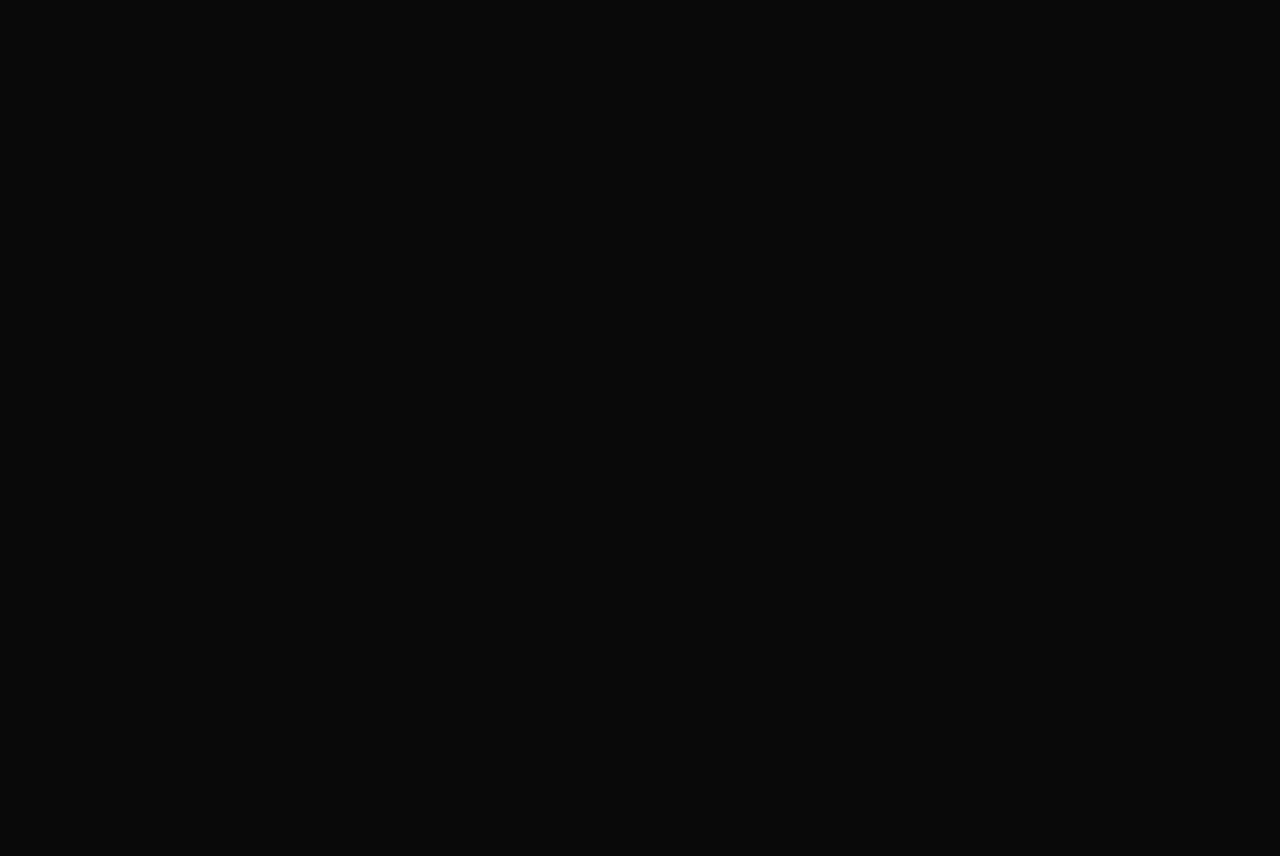
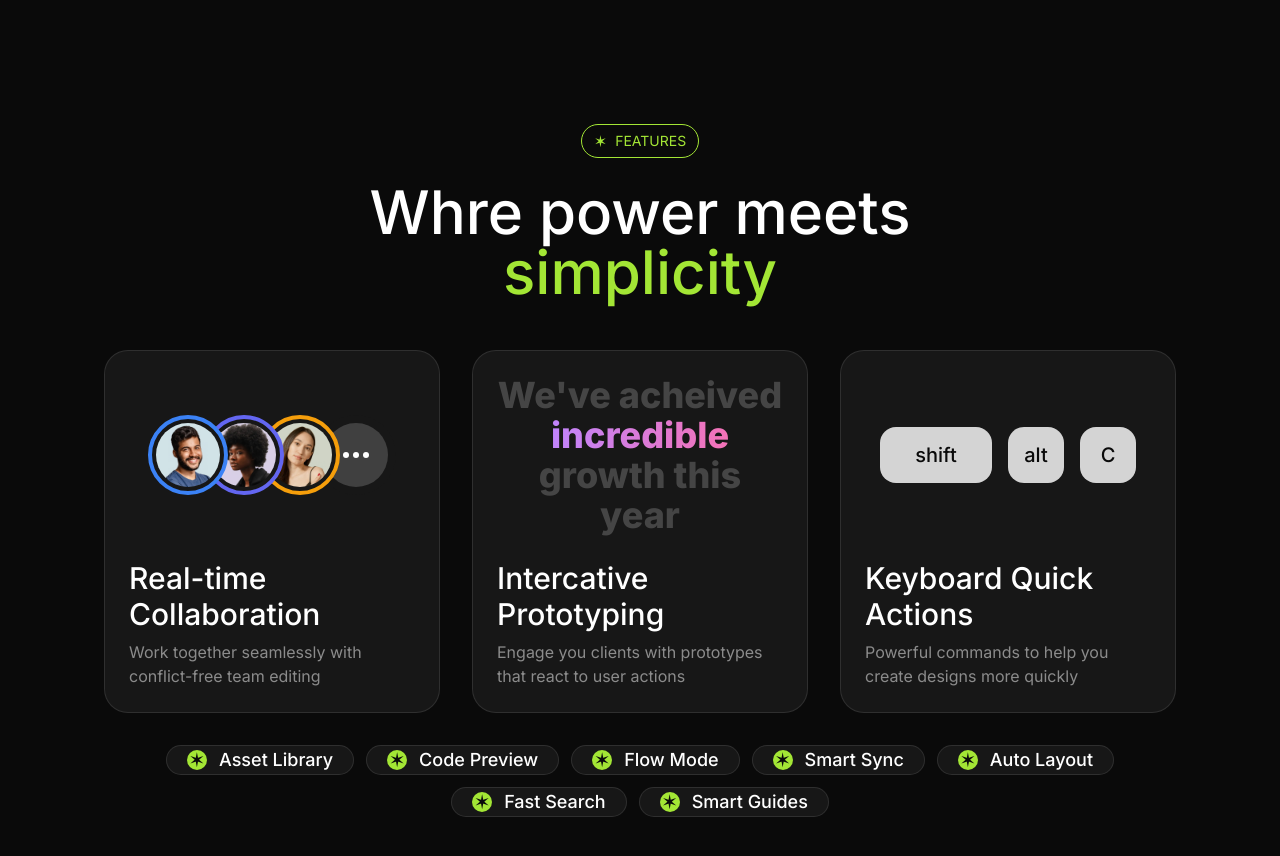
Before and after one commit to Chouaib-Djerdi/Layers-Landing-Page, a Next.js app: page / in a window 1280 px wide. Shown: the part 2000-2856 px from the top of the page. Before the commit the page ends 2028 px from the top, so only its background shows below. Built offline with nearby package versions, Linux system fonts and the light colour scheme.

Commit message:
Features Section

```diff
--- a/src/app/page.tsx
+++ b/src/app/page.tsx
@@ -1,3 +1,4 @@
+import Features from "@/sections/Features";
 import Hero from "@/sections/Hero";
 import Introduction from "@/sections/Introduction";
 import LogoTicker from "@/sections/LogoTicker";
@@ -10,6 +11,7 @@
             <Hero />
             <LogoTicker />
             <Introduction />
+            <Features />
         </>
     );
 }
--- /dev/null
+++ b/src/components/Avatar.tsx
@@ -0,0 +1,19 @@
+import { HTMLAttributes } from "react";
+import { twMerge } from "tailwind-merge";
+
+const Avatar = (props: HTMLAttributes<HTMLDivElement>) => {
+    const { className, children, ...otherProps } = props;
+    return (
+        <div
+            className={twMerge(
+                "size-20 rounded-full overflow-hidden border-4 border-blue-500 p-1 bg-neutral-900",
+                className
+            )}
+            {...otherProps}
+        >
+            {children}
+        </div>
+    );
+};
+
+export default Avatar;
--- /dev/null
+++ b/src/components/FeatureCard.tsx
@@ -0,0 +1,27 @@
+import React from "react";
+import { twMerge } from "tailwind-merge";
+
+const FeatureCard = (props: {
+    title: string;
+    description: string;
+    children?: React.ReactNode;
+    className?: string;
+}) => {
+    const { title, description, children, className } = props;
+    return (
+        <div
+            className={twMerge(
+                "bg-neutral-900 border border-white/10 p-6 rounded-3xl",
+                className
+            )}
+        >
+            <div className="aspect-video">{children}</div>
+            <div>
+                <h3 className="text-3xl font-medium mt-6">{title}</h3>
+                <p className="text-white/50 mt-2">{description}</p>
+            </div>
+        </div>
+    );
+};
+
+export default FeatureCard;
--- /dev/null
+++ b/src/components/Key.tsx
@@ -0,0 +1,19 @@
+import { HTMLAttributes } from "react";
+import { twMerge } from "tailwind-merge";
+
+const Key = (props: HTMLAttributes<HTMLDivElement>) => {
+    const { className, children, ...otherProps } = props;
+    return (
+        <div
+            className={twMerge(
+                "size-14 bg-neutral-300 inline-flex items-center justify-center rounded-2xl text-xl text-neutral-950 font-medium",
+                className
+            )}
+            {...otherProps}
+        >
+            {children}
+        </div>
+    );
+};
+
+export default Key;
--- a/src/components/Tag.tsx
+++ b/src/components/Tag.tsx
@@ -8,7 +8,7 @@
             className={twMerge(
                 "inline-flex border border-lime-400 gap-2 text-lime-400 px-3 py-1 rounded-full uppercase items-center ",
                 className
-            )}
+            )} {...otherProps}
         >
             <span>&#10038;</span>
             <span className="text-sm">{children}</span>
--- a/src/sections/Features.tsx
+++ b/src/sections/Features.tsx
@@ -1,3 +1,12 @@
+import FeatureCard from "@/components/FeatureCard";
+import Tag from "@/components/Tag";
+import avatar1 from "@/assets/images/avatar-ashwin-santiago.jpg";
+import avatar2 from "@/assets/images/avatar-lula-meyers.jpg";
+import avatar3 from "@/assets/images/avatar-florence-shaw.jpg";
+import Image from "next/image";
+import Avatar from "@/components/Avatar";
+import Key from "@/components/Key";
+
 const features = [
     "Asset Library",
     "Code Preview",
@@ -9,5 +18,102 @@
 ];
 
 export default function Features() {
-    return <div>Features</div>;
+    return (
+        <section className="py-24">
+            <div className="container">
+                <div className="flex justify-center">
+                    <Tag>Features</Tag>
+                </div>
+                <h2 className="text-6xl font-medium text-center mt-6 max-w-2xl mx-auto">
+                    Whre power meets{" "}
+                    <span className="text-lime-400">simplicity</span>
+                </h2>
+                <div className="mt-12 grid grid-cols-1 md:grid-cols-4 lg:grid-cols-3 gap-8">
+                    <FeatureCard
+                        title="Real-time Collaboration"
+                        description="Work together seamlessly with conflict-free team
+                                editing"
+                        className="md:col-span-2 lg:col-span-1"
+                    >
+                        <div className="aspect-video flex items-center justify-center">
+                            <Avatar className="z-40">
+                                <Image
+                                    src={avatar1}
+                                    alt="Avatar 1"
+                                    className="rounded-full"
+                                />
+                            </Avatar>
+                            <Avatar className="-ml-6 border-indigo-500 z-30">
+                                <Image
+                                    src={avatar2}
+                                    alt="Avatar 2"
+                                    className="rounded-full"
+                                />
+                            </Avatar>
+                            <Avatar className="-ml-6 border-amber-500 z-20">
+                                <Image
+                                    src={avatar3}
+                                    alt="Avatar 3"
+                                    className="rounded-full"
+                                />
+                            </Avatar>
+                            <Avatar className="-ml-6 border-transparent">
+                                <div className="size-full bg-neutral-700 rounded-full inline-flex items-center justify-center gap-1">
+                                    {Array.from({ length: 3 }).map((_, i) => (
+                                        <span
+                                            className="size-1.5 rounded-full bg-white inline-flex"
+                                            key={i}
+                                        ></span>
+                                    ))}
+                                </div>
+                            </Avatar>
+                        </div>
+                    </FeatureCard>
+                    <FeatureCard
+                        title="Intercative Prototyping"
+                        description="Engage you clients with prototypes that react to
+                                user actions"
+                        className="md:col-span-2 lg:col-span-1"
+                    >
+                        <div className="aspex-video flex items-center justify-center">
+                            <p className="text-4xl font-extrabold text-white/20 text-center">
+                                We&apos;ve acheived{" "}
+                                <span className="bg-gradient-to-r from-purple-400 to-pink-400 bg-clip-text text-transparent">
+                                    incredible
+                                </span>{" "}
+                                growth this year
+                            </p>
+                        </div>
+                    </FeatureCard>
+                    <FeatureCard
+                        title="Keyboard Quick Actions"
+                        description="Powerful commands to help you create designs
+                                more quickly"
+                        className="md:col-span-2 lg:col-span-1 md:col-start-2 lg:col-start-auto"
+                    >
+                        <div className="aspect-video flex items-center justify-center gap-4">
+                            <Key className="w-28">shift</Key>
+                            <Key>alt</Key>
+                            <Key>C</Key>
+                        </div>
+                    </FeatureCard>
+                </div>
+                <div className="mt-8 flex flex-wrap gap-3 justify-center">
+                    {features.map((feature) => (
+                        <div
+                            key={feature}
+                            className="bg-neutral-900 border border-white/10 inline-flex px-3 md:px-5 py-1.md:py-2 rounded-2xl gap-3 items-center"
+                        >
+                            <span className="bg-lime-400 text-neutral-950 size-5 rounded-full inline-flex justify-center items-center text-xl">
+                                &#10038;
+                            </span>
+                            <span className="font-medium md:text-lg">
+                                {feature}
+                            </span>
+                        </div>
+                    ))}
+                </div>
+            </div>
+        </section>
+    );
 }
```
